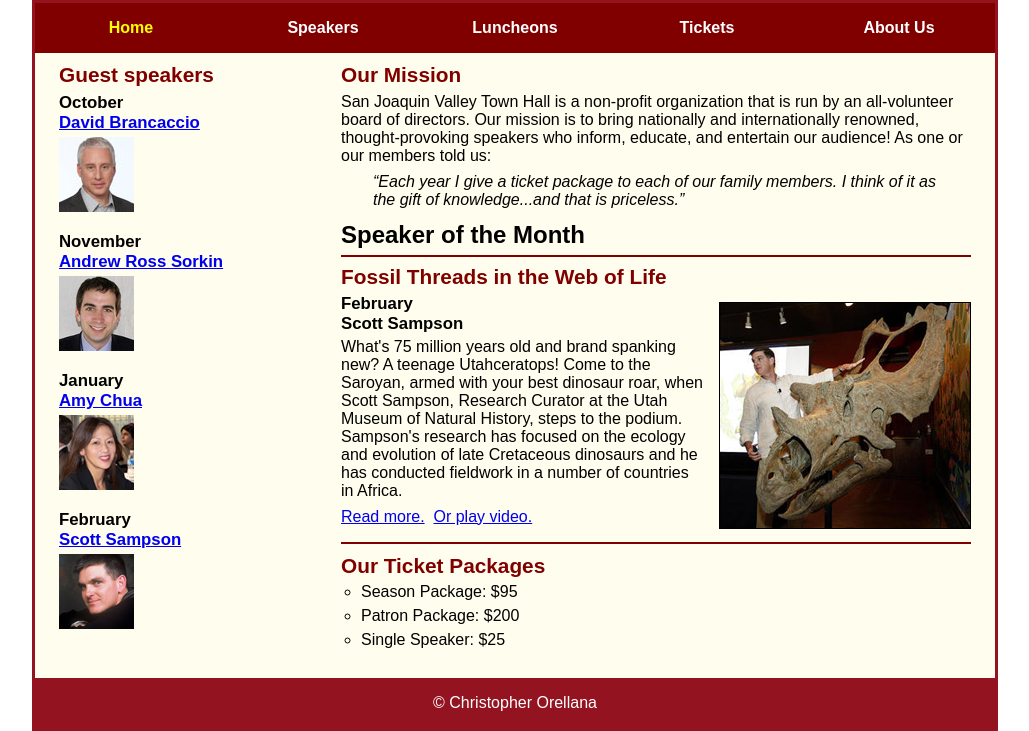
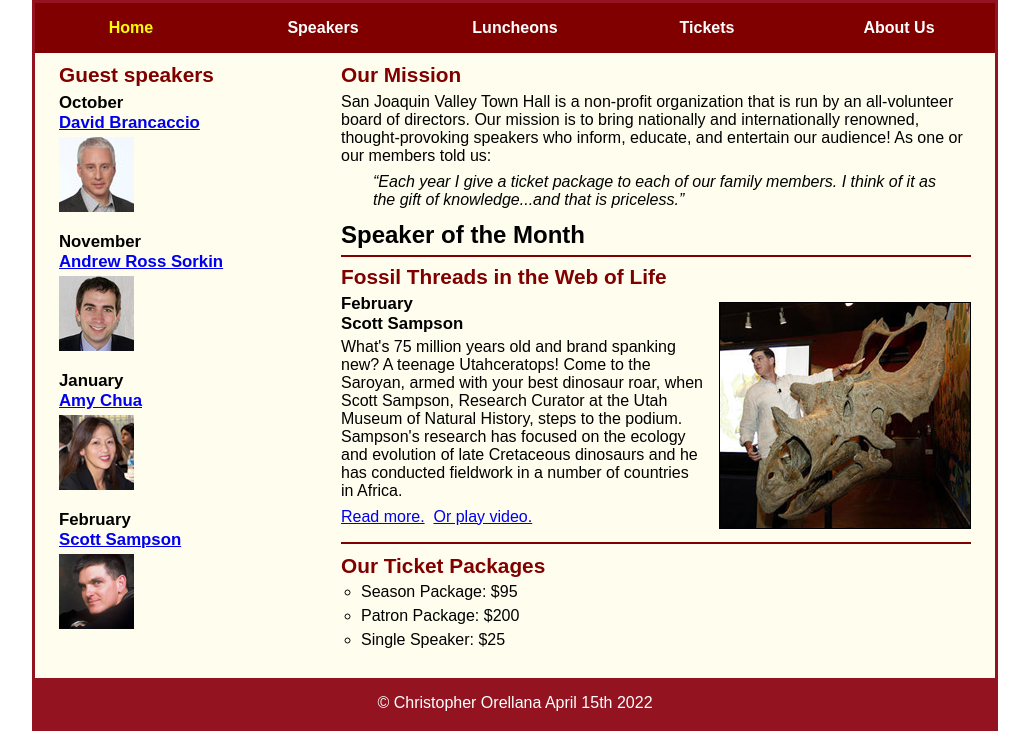
Before and after one commit to oriyana/A13, a plain HTML site: page c8_index.html in a window 1280 px wide. Shown: the part 120-851 px from the top of the page, without its empty margins (125-1154 px from the left). Drawn offline with nearby package versions, Linux system fonts and the light colour scheme.

Commit message:
Update c8_index.html

```diff
--- a/c8_index.html
+++ b/c8_index.html
@@ -87,7 +87,7 @@
 		</aside>
 	</main>
 	<footer>
-		<p>&copy; Christopher Orellana </p>
+		<p>&copy; Christopher Orellana  April 15th 2022</p>
 	</footer>
 </body>
 </html>
```
